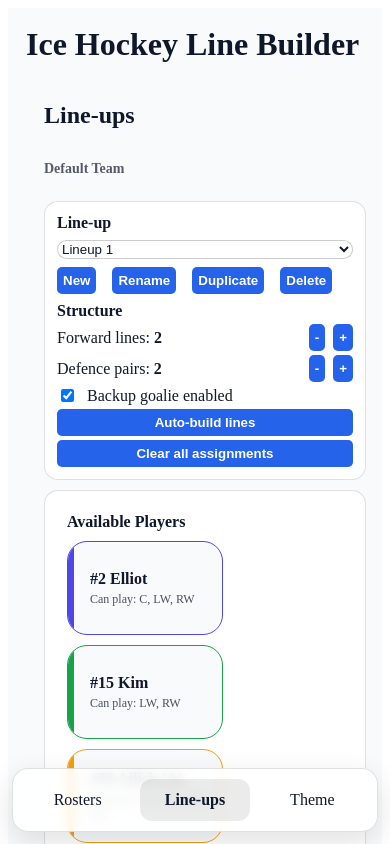
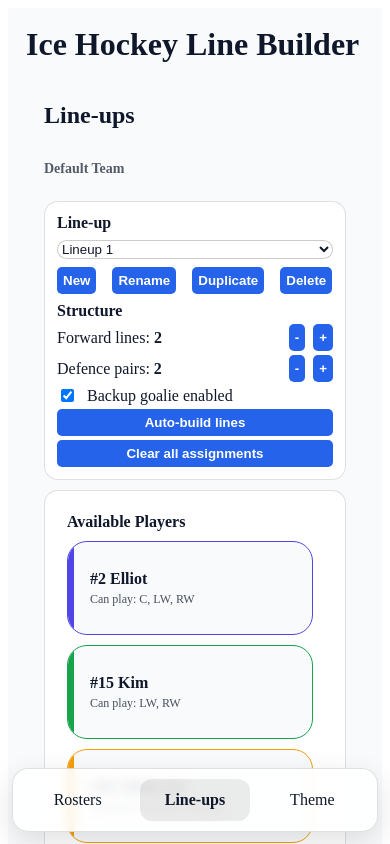
Before and after one commit to Newik83CZ/IceHockeyLineBuilder, a React (Vite) app: page /lineups in a window 390 px wide. Shown: the top 844 px of the page. Built offline with nearby package versions, Linux system fonts and the light colour scheme.

Commit message:
overflow fix for mobile

```diff
--- a/src/pages/Lineups.jsx
+++ b/src/pages/Lineups.jsx
@@ -23,7 +23,8 @@ function DraggablePlayer({ id, label, sublabel, preferredPosition }) {
         : "var(--border)";
 
     const style = {
-        width: 130,
+        width: "100%",
+        maxWidth: 220,
         minHeight: 72,
         padding: "10px 12px",
         borderRadius: 20,
@@ -59,7 +60,10 @@ function DraggablePlayer({ id, label, sublabel, preferredPosition }) {
           }}
         />
         <div style={{ paddingLeft: 10, display: "grid", gap: 4 }}>
-          <div style={{ fontWeight: 700 }}>{label}</div>
+          <div style={{ fontWeight: 700, overflow: "hidden", textOverflow: "ellipsis", whiteSpace: "nowrap" }}>
+            {label}
+          </div>
+
           {sublabel ? <div style={{ fontSize: 12, opacity: 0.75 }}>{sublabel}</div> : null}
         </div>
       </div>
@@ -87,6 +91,7 @@ function DraggablePlayer({ id, label, sublabel, preferredPosition }) {
           border: "1px dashed var(--border)",
           background: isOver ? "rgba(0,0,0,0.06)" : "transparent",
           minHeight: 62,
+          minWidth: 0,
           display: "grid",
           gap: 8,
           touchAction: "none",
```
